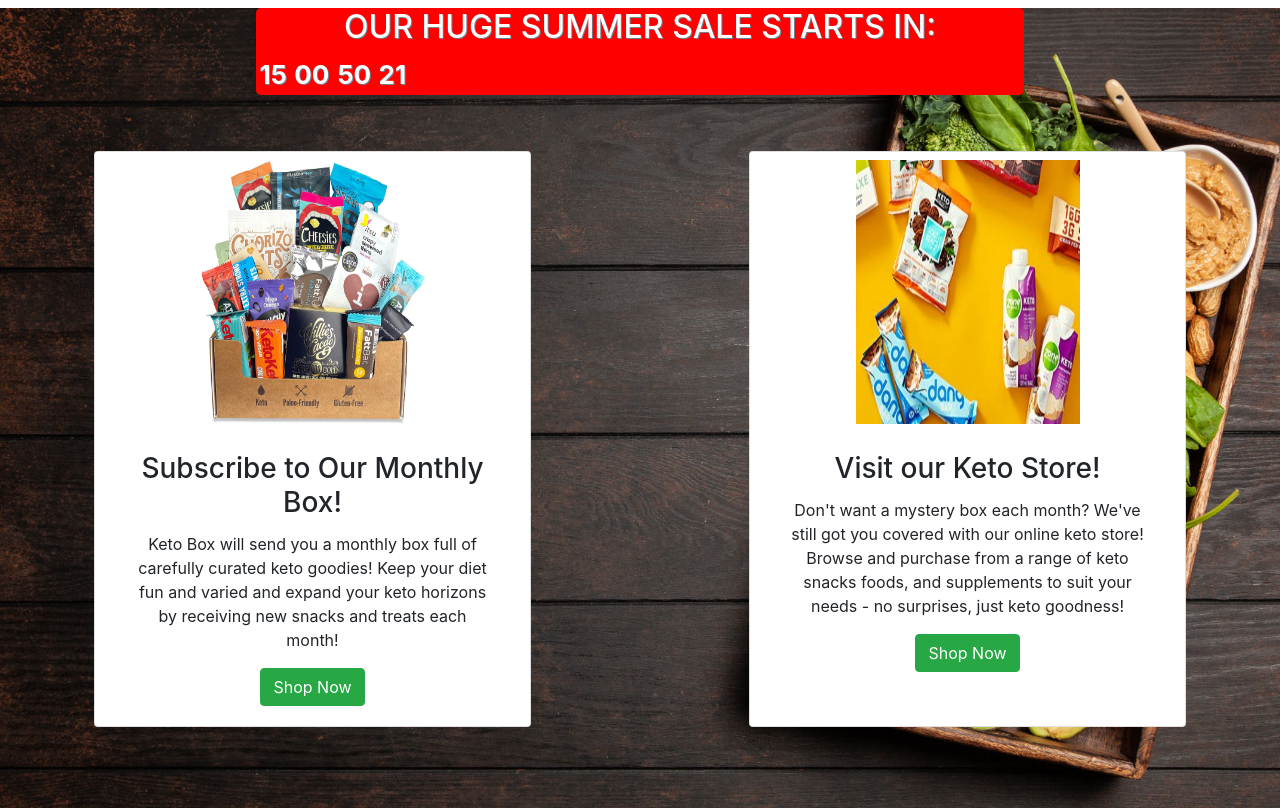
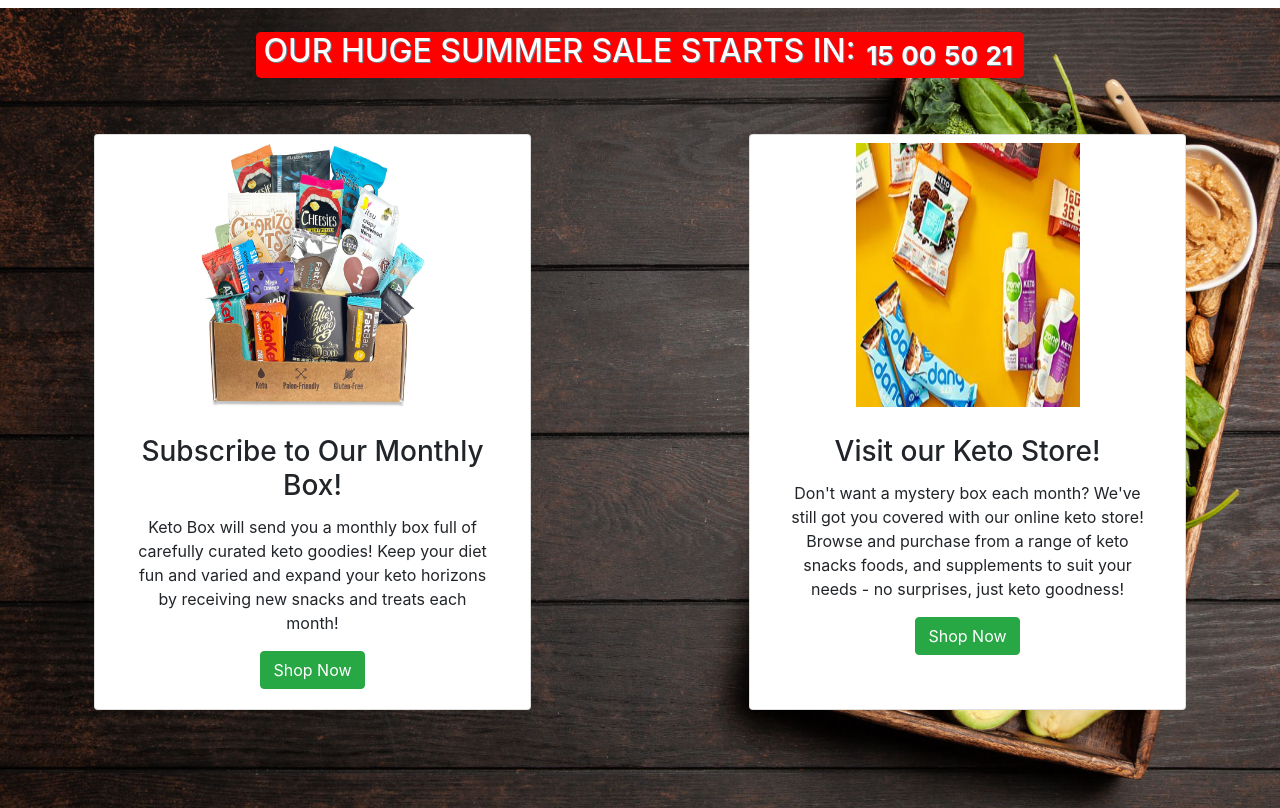
Before and after one commit to SianJade/keto-subscription-box, a Django app: page / in a window 1280 px wide. Shown: the part 56-864 px from the top of the page. Run offline with Django 3.2, Linux system fonts and the light colour scheme; some libraries are stand-ins or nearby versions.

Commit message:
Style countdown on homepage

```diff
--- a/home/templates/index.html
+++ b/home/templates/index.html
@@ -7,8 +7,9 @@
 
 {% block content %}
 <div class="container container-fluid homepage">
-    <div class="sale-countdown homepage-countdown">
-        <h2 class="countdown-heading">OUR HUGE SUMMER SALE STARTS IN: </h2>
+<br>
+    <div class="row sale-countdown homepage-countdown">
+        <h2 class="mx-auto countdown-heading">OUR HUGE SUMMER SALE STARTS IN:</h2>
         <table class="container text-center countdown-table">
             <tr class="countdown" id="countdown">
                 <td id="days"></td>
```
